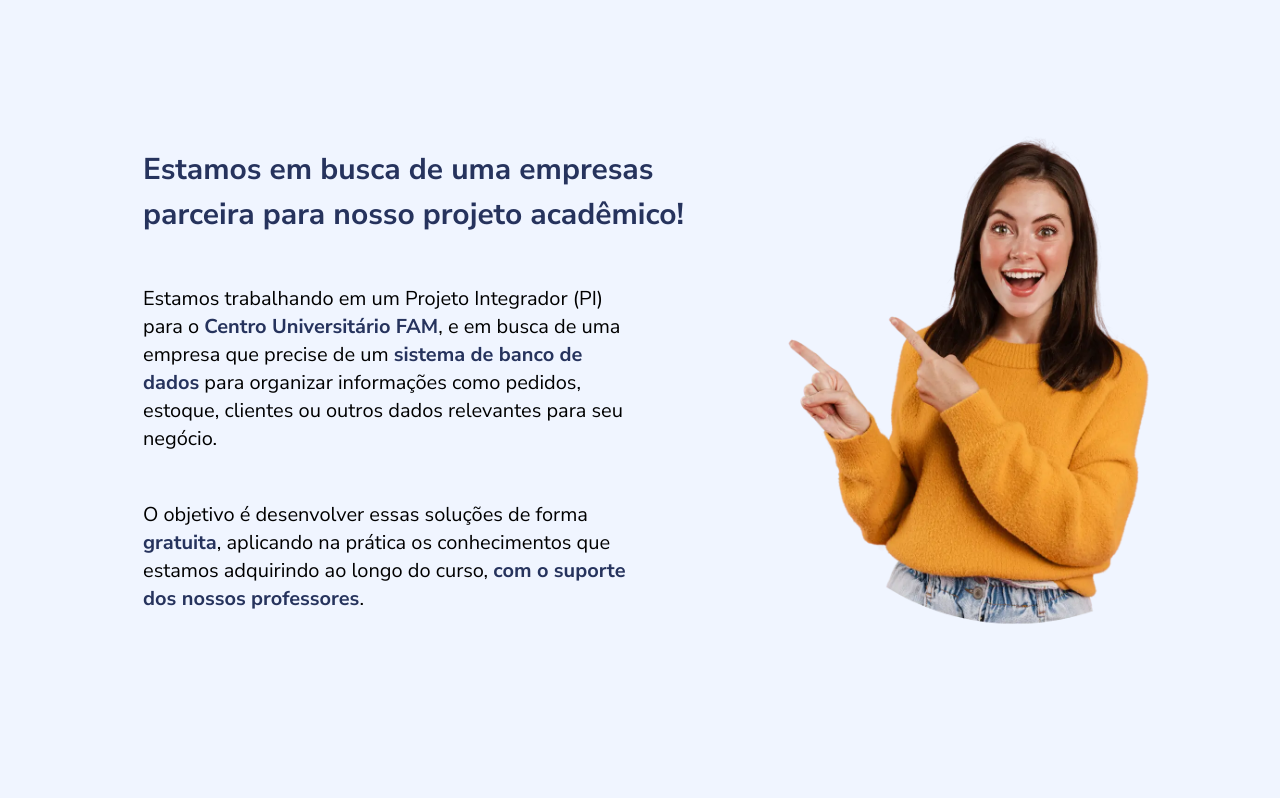
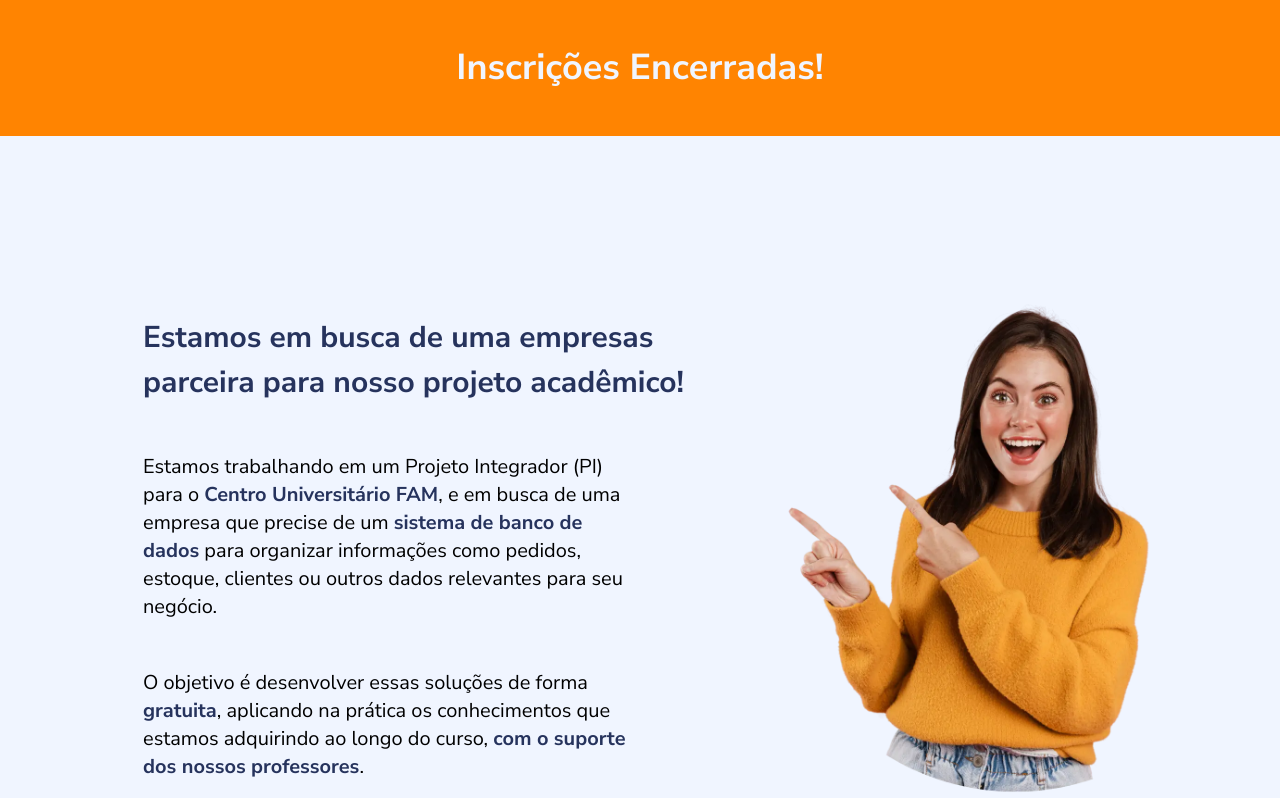
Before and after one commit to ArielSpencer/lp-projeto-academico, a Next.js app: page / in a window 1280 px wide. Shown: the top 798 px of the page. Built offline with nearby package versions, Linux system fonts and the light colour scheme.

Commit message:
add disclaimer header for closed registrations and disable signup button

```diff
--- a/app/page.jsx
+++ b/app/page.jsx
@@ -72,6 +72,10 @@ const Home = () => {
 
   return (
     <main className="flex flex-col">
+
+      <header className="text-4xl text-primary font-bold text-center bg-accent p-12 mb-8">
+        Inscrições Encerradas!
+      </header>
 
       <div className="hidden md:inline-flex py-5 px-10 lg:py-10 lg:px-20 xl:hidden">
         <h1 className="text-4xl text-secondary font-bold leading-normal">
@@ -277,10 +281,11 @@ const Home = () => {
           >
             <p className={successMessageVisible ? "text-md" : "hidden"}>Mensagem enviada com sucesso! Em breve estraremos em contato.</p>
             <Button
+              disabled
               size="md"
-              className="max-w-40"
+              className="max-w-60 bg-accent/70 cursor-not-allowed"
             >
-              Enviar
+              Inscrições Encerradas
             </Button>
           </div>
         </form>
```
